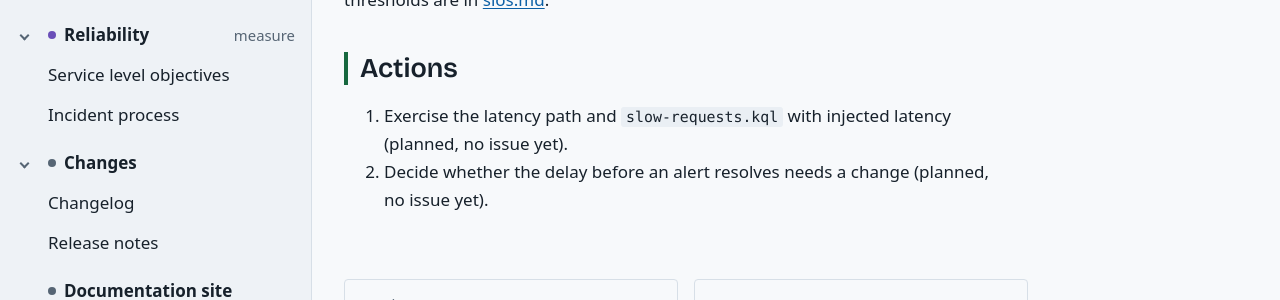
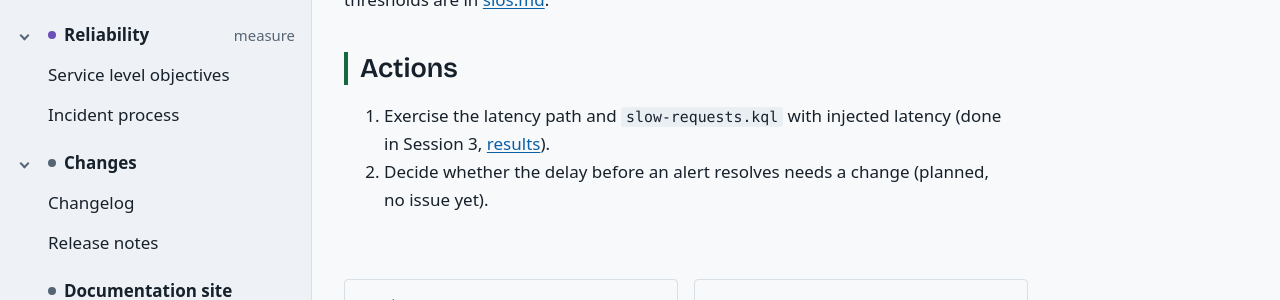
Before and after one commit to Franklindot04/production-platform-Azure, a Jekyll site: the page built from docs/postmortems/1-error-injection-availability-alerts.md, in a window 1280 px wide and 900 px high, scrolled down 1808 px. Shown: the part 437-737 px from the top of the window. Built offline with Jekyll 4.4.1, drawn with Linux system fonts in a browser that asks for light colours; some web fonts are replaced; our own code applies the rules of GitHub Pages for plain Markdown files; comment, search, counter and statistics services are not loaded.

Commit message:
mark the latency alert action as done in postmortem 1 (#126)

```diff
--- a/docs/postmortems/1-error-injection-availability-alerts.md
+++ b/docs/postmortems/1-error-injection-availability-alerts.md
@@ -52,5 +52,5 @@ The error rate was set to 1 through the admin port on both pods. This was a plan
 
 ## Actions
 
-1. Exercise the latency path and `slow-requests.kql` with injected latency (planned, no issue yet).
+1. Exercise the latency path and `slow-requests.kql` with injected latency (done in Session 3, [results](../sessions/session-3-results.md)).
 2. Decide whether the delay before an alert resolves needs a change (planned, no issue yet).
```
